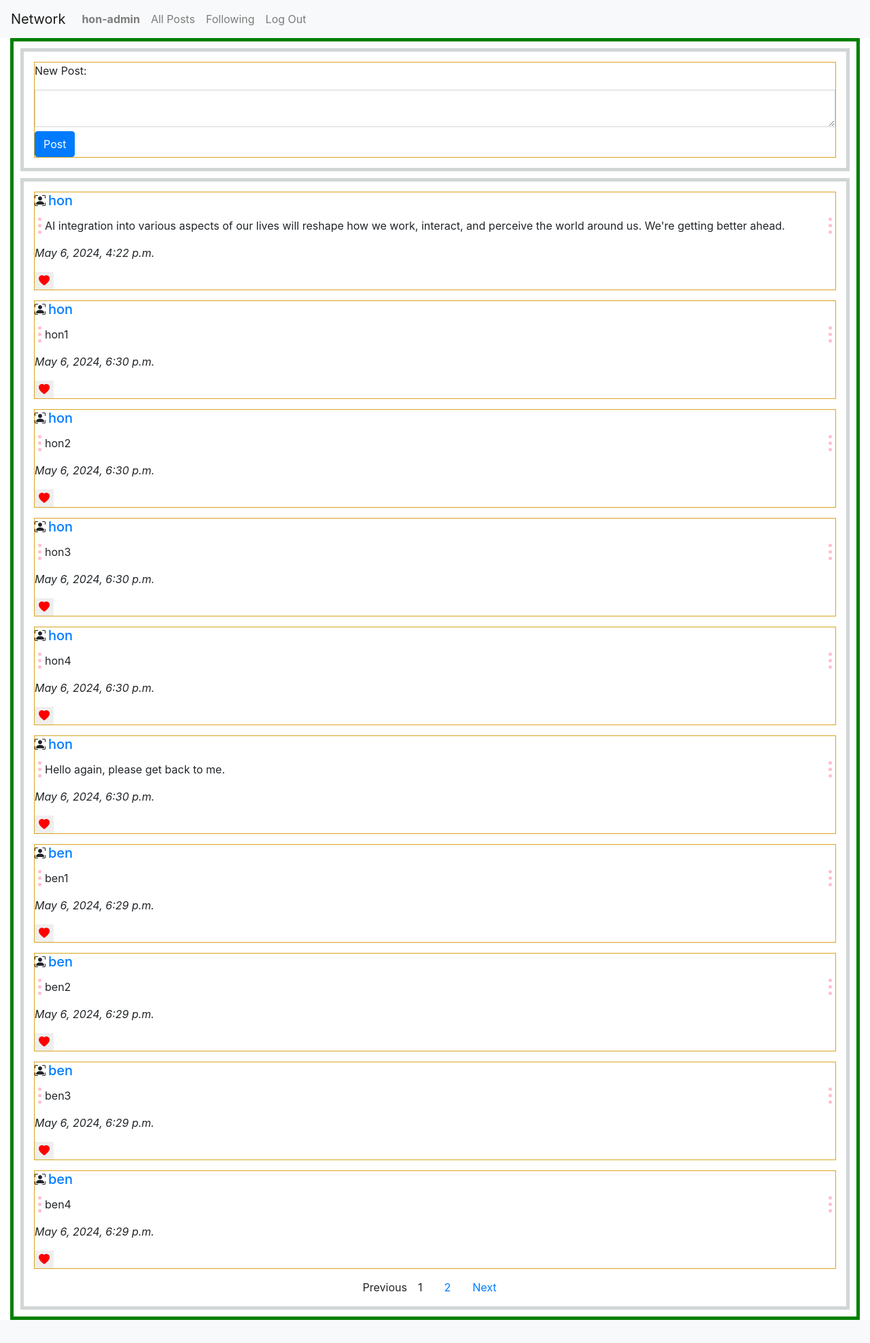
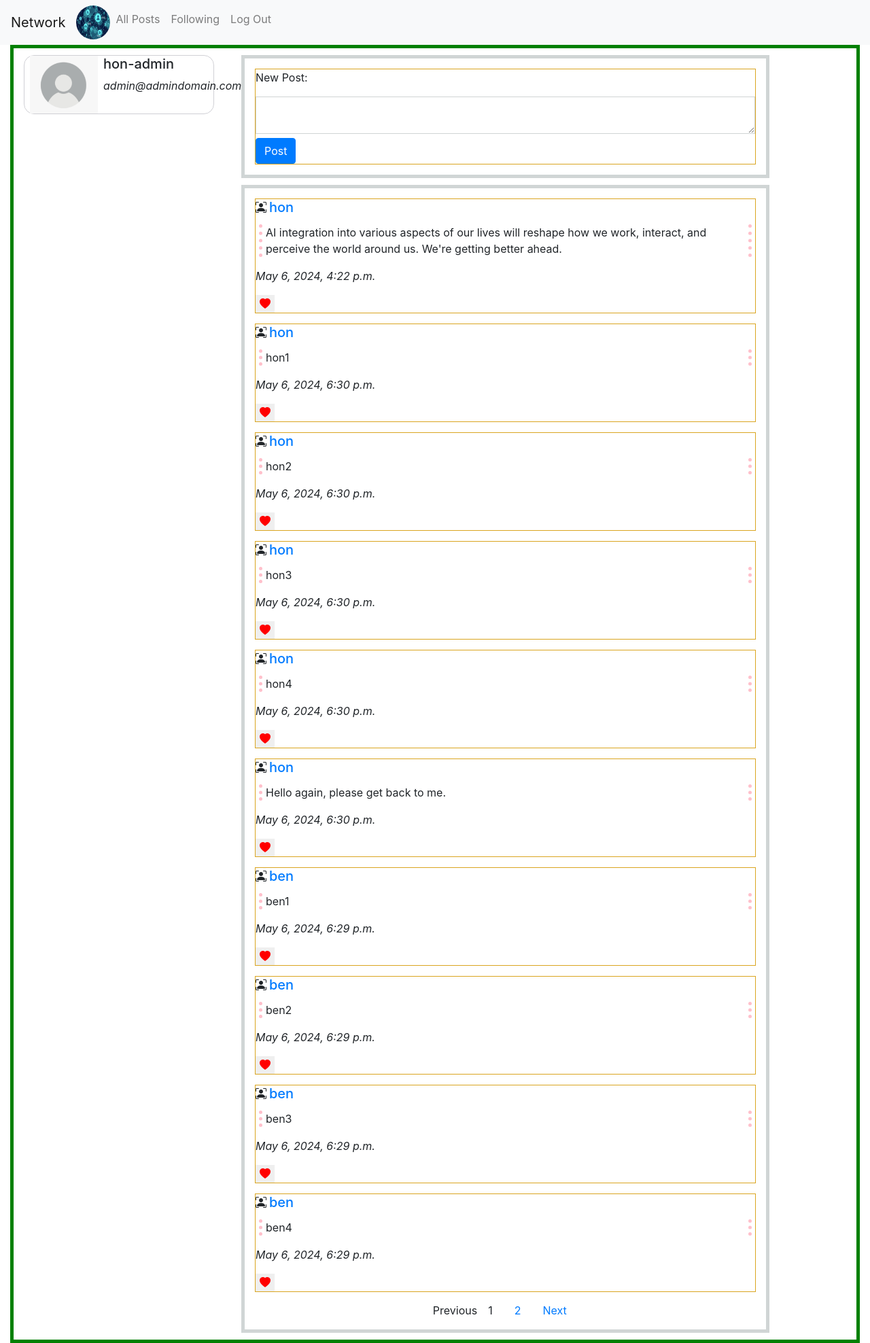
Before and after one commit to hon-nova/network, a Django app: page / in a window 1280 px wide. Shown: the whole page at 68% size. Before the commit the page ends 1942 px from the top, so only its background shows below. Run offline with Django 3.2, Linux system fonts and the light colour scheme; a user stored in the database is signed in; data comes from the database, SQL or seed files in the repository; both versions use the stored data as it was after the commit; some libraries are stand-ins or nearby versions.

Commit message:
added CSS

```diff
--- a/network/models.py
+++ b/network/models.py
@@ -24,17 +24,3 @@ class Like(models.Model):
 
     class Meta:
         unique_together = ['user', 'post']
-
-    @classmethod
-    def get_posts_num_likes(cls):
-        posts_num_likes={}
-
-        # step 1: get all posts that are liked
-        liked_posts= cls.objects.values('post').annotate(num_likes=models.Count('post'))
-
-        for liked_post in liked_posts:
-            post_id=liked_post['post']
-            num_likes=liked_post['num_likes']
-            posts_num_likes[post_id]=num_likes
-
-        return posts_num_likes
--- a/network/static/network/index-style.css
+++ b/network/static/network/index-style.css
@@ -17,6 +17,14 @@
    padding:5px;
    border:1px solid #d0d5d5;
    box-sizing: border-box;
+}
+.person {
+   border-radius:15px;
+   border:1px solid #d0d0d5;
+   margin-top:10px;
+}
+.network-icon{
+   border-radius: 50%;
 }
 
 .heart {
--- a/network/templates/network/index.html
+++ b/network/templates/network/index.html
@@ -2,7 +2,21 @@
 {% load static %}
 {%block title%}Home Page{%endblock%}
 {%block body %}
-<div class="index-container">
+
+<div class="index-container row">
+
+   <div class="col-3">
+    {%if request.user.is_authenticated%}
+      <div class="d-flex person">
+         <img src="{% static 'network/images/person.png' %}" alt='person' width="100" height="85" class="mx-2"/>
+         <div>
+            <h5>{{request.user.username}}</h5>
+            <p><i>{{request.user.email}}</i></p>
+         </div>
+      </div>
+      {%endif%}
+   </div>
+   <div class="col-8">
       <div class="new-post">
          <form action="{% url 'posts' %}" method="POST">
            {%csrf_token%}
@@ -86,6 +100,8 @@
        {%else%}
        <p>No posts have been posted yet!</p>
        {%endif%}
+   </div>
+
 
 </div>
 {%block script%}
--- a/network/templates/network/layout.html
+++ b/network/templates/network/layout.html
@@ -17,11 +17,8 @@
             <a class="navbar-brand" href="#">Network</a>
             <div>
               <ul class="navbar-nav mr-auto">
-                {% if user.is_authenticated %}
-                    <li class="nav-item">
-                        <a class="nav-link" href="#"><strong>{{ user.username }}</strong></a>
-                    </li>
-                {% endif %}
+
+               <li><img src="{% static 'network/images/network.png' %}" width="50" height="50" class="network-icon"/></li>
                 <li class="nav-item">
                   <a class="nav-link" href="{% url 'index' %}">All Posts</a>
                 </li>
--- a/network/views.py
+++ b/network/views.py
@@ -1,4 +1,5 @@
 from django.contrib.auth import authenticate, login, logout
+from django.contrib.auth.decorators import login_required
 from django.db import IntegrityError
 from django.http import HttpResponse, HttpResponseRedirect,JsonResponse
 from django.shortcuts import render,redirect,get_object_or_404
@@ -30,10 +31,6 @@ def index(request):
         posts = paginator.page(1)
     except EmptyPage:
         posts = paginator.page(paginator.num_pages)
-
-
-
-
     return render(request, "network/index.html",{'posts':posts,'like_counts':like_counts,})
 
 def login_view(request):
@@ -117,43 +114,43 @@ def profile(request,poster_id):
     else:
         return redirect('login')
 
+
 def toggle_like(request, post_id):
-    if request.method == "POST":
-        post=get_object_or_404(Post,pk=post_id)
-        user=request.user
 
-        # Step 1: find all users who like this post
-        all_likes_this_post=Like.objects.filter(post__id=post_id)
-        all_users_liked_this_post=[object.user for object in all_likes_this_post]
+        if request.method == "POST":
+            post=get_object_or_404(Post,pk=post_id)
+            user=request.user
 
-        # Step 2: filter out this current user only
-        if user in all_users_liked_this_post:
-            Like.objects.filter(user=user).delete()
-            liked=False
+            # Step 1: find all users who like this post
+            all_likes_this_post=Like.objects.filter(post__id=post_id)
+            all_users_liked_this_post=[object.user for object in all_likes_this_post]
+
+            # Step 2: filter out this current user only
+            if user in all_users_liked_this_post:
+                Like.objects.filter(user=user).delete()
+                liked=False
+            else:
+                like=Like.objects.create(user=user,post=post)
+                like.save()
+                liked=True
+
+            posts=Post.objects.all()
+            # like_counts={post.id:Like.objects.filter(post=post).count()  for post in posts}
+            like_counts={post.id:post.post_likes.count() for post in posts}
+
+            # logging.debug(f'show all like_counts dict::{like_counts}')
+
+            return JsonResponse({'liked':liked,'like_counts':like_counts})
+
         else:
-            like=Like.objects.create(user=user,post=post)
-            like.save()
-            liked=True
+            return JsonResponse({'error found::': 'User not authenticated or method not allowed'}, status=401)
 
-        posts=Post.objects.all()
-        # like_counts={post.id:Like.objects.filter(post=post).count()  for post in posts}
-        like_counts={post.id:post.post_likes.count() for post in posts}
-
-        # logging.debug(f'show all like_counts dict::{like_counts}')
-
-        return JsonResponse({'liked':liked,'like_counts':like_counts})
-
-    else:
-        return JsonResponse({'error found::': 'User not authenticated or method not allowed'}, status=401)
 
 def save_follower(request,poster_username):
     if request.user.is_authenticated:
         if request.method=="POST":
-
             poster=get_object_or_404(User,username=poster_username)
-
             is_already_following=request.user.following_users.filter(followed=poster).exists()
-
             if not is_already_following:
                 follower=Follower(follower=request.user,followed=poster)
                 follower.save()
@@ -163,7 +160,6 @@ def save_follower(request,poster_username):
             is_following=request.user.following_users.filter(followed=poster).exists()
             logging.debug(f'is_following::{is_following}')
             return HttpResponseRedirect(reverse('profile',args=[poster.id]) + f'?is_following={is_following}')
-
     else:
         return redirect('login')
 
```
Also changed, not shown: db.sqlite3, network/static/network/images/network.png (added), network/static/network/images/person.png (added). Lines whose indentation alone changed are shown as unchanged.
